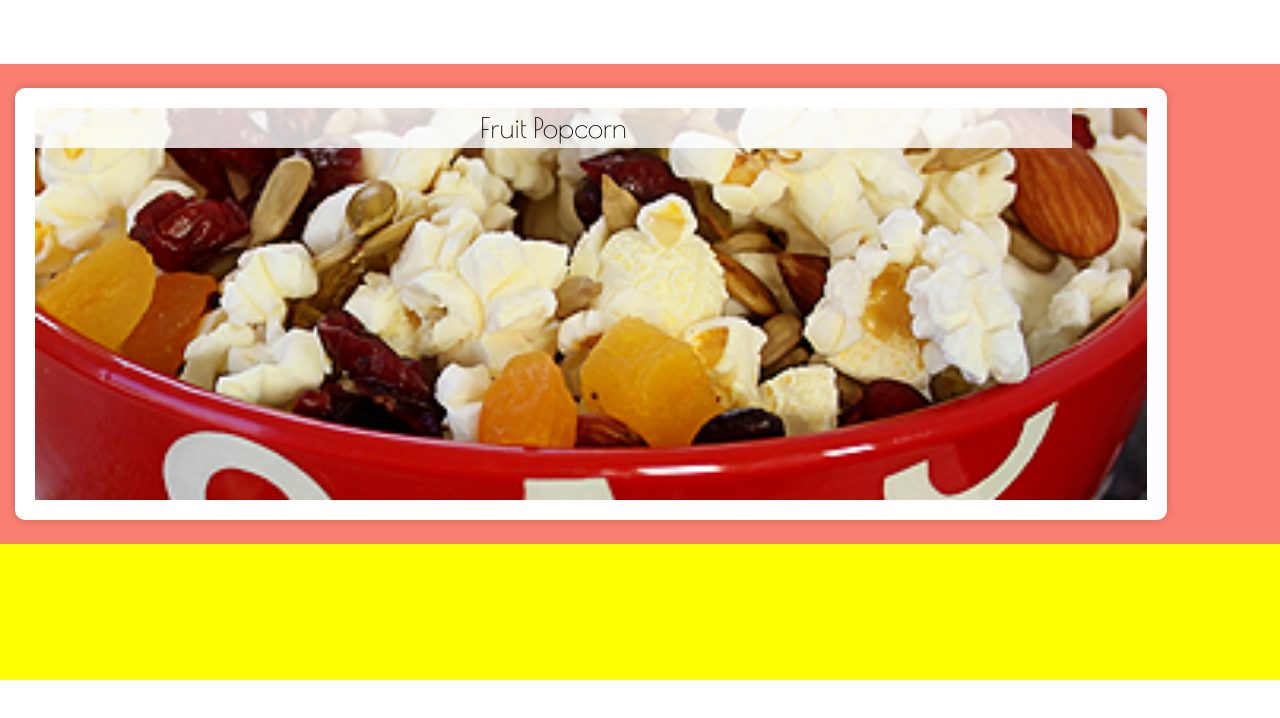
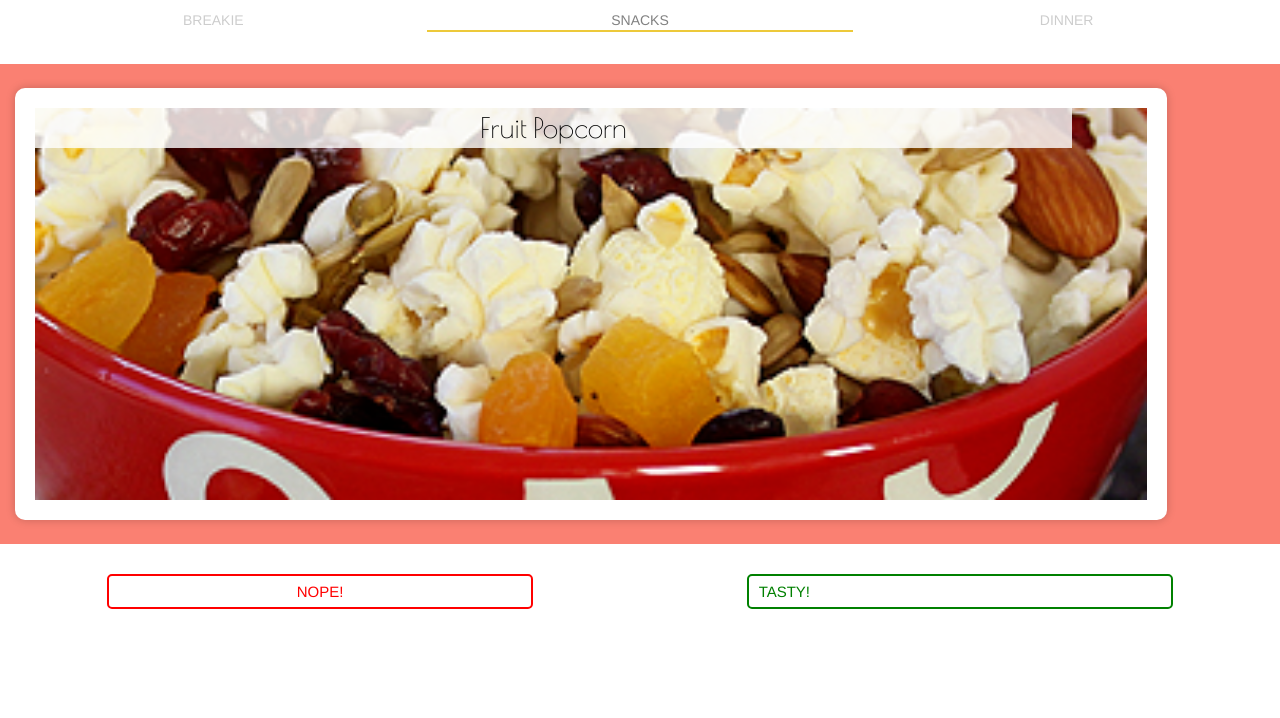
Before and after one commit to SBLLB/FoodTechCrave, a website: page views/recipe.html in a window 1280 px wide. Drawn offline with nearby package versions, Linux system fonts and the light colour scheme.

Commit message:
Adds styling to food selection nav and like/dislike buttons

```diff
--- a/public/stylesheets/main.css
+++ b/public/stylesheets/main.css
@@ -53,7 +53,6 @@ html, body{
 }
 .button-row {
   height: 17%;
-  background-color: yellow;
 }
 
 /*---------Tinder swiper-----------*/
@@ -136,6 +135,34 @@ html, body{
   left: 40px;
   text-shadow: none;
 }
+.like-button {
+  margin-top:30px;
+  border-radius: 5px;
+  padding: 5px 10px;
+  border: 2px solid green;
+  color: green;
+  text-transform: uppercase;
+  font-size: 15px;
+  position: relative;
+  display: inline-block;
+  text-shadow: none;
+  text-shadow: none;
+  text-align: cen
+}
+
+.dislike-button {
+  margin-top:30px;
+  border-radius: 5px;
+  padding: 5px 10px;
+  border: 2px solid red;
+  color: red;
+  text-transform: uppercase;
+  font-size: 15px;
+  position: relative;
+  display: inline-block;
+  text-shadow: none;
+  text-align: center;
+}
 
 
 .recipe-title {
@@ -147,3 +174,15 @@ html, body{
   color: black;
   text-align: center;
 }
+
+
+.food-selection {
+  padding-top: 10px;
+  color: #cdcdcd;
+  text-align: center;
+}
+.active-selection {
+  color: #818181;
+  border-bottom: 2px solid #EDC93A;
+
+}
--- a/views/recipe.html
+++ b/views/recipe.html
@@ -15,7 +15,11 @@
   <body>
     <section class='container-fluid full-height'>
       <div class="row food-selection-row">
+        <p class="food-selection col-xs-4">BREAKIE</p>
+        <p class="food-selection col-xs-4 active-selection">SNACKS</p>
+        <p class="food-selection col-xs-4"> DINNER</p>
       </div>
+
       <div class="row tinder-image-row">
         <div class="full-height full-width">
           <div id="container" class="col-xs-12">
@@ -44,6 +48,8 @@
 
       </div>
       <div class="row button-row">
+        <div class="status dislike-button col-xs-4 col-xs-offset-1">Nope!</div>
+        <div class="status like-button col-xs-4 col-xs-offset-2">Tasty!</div>
       </div>
       <div class="row ">
       </div>
```
